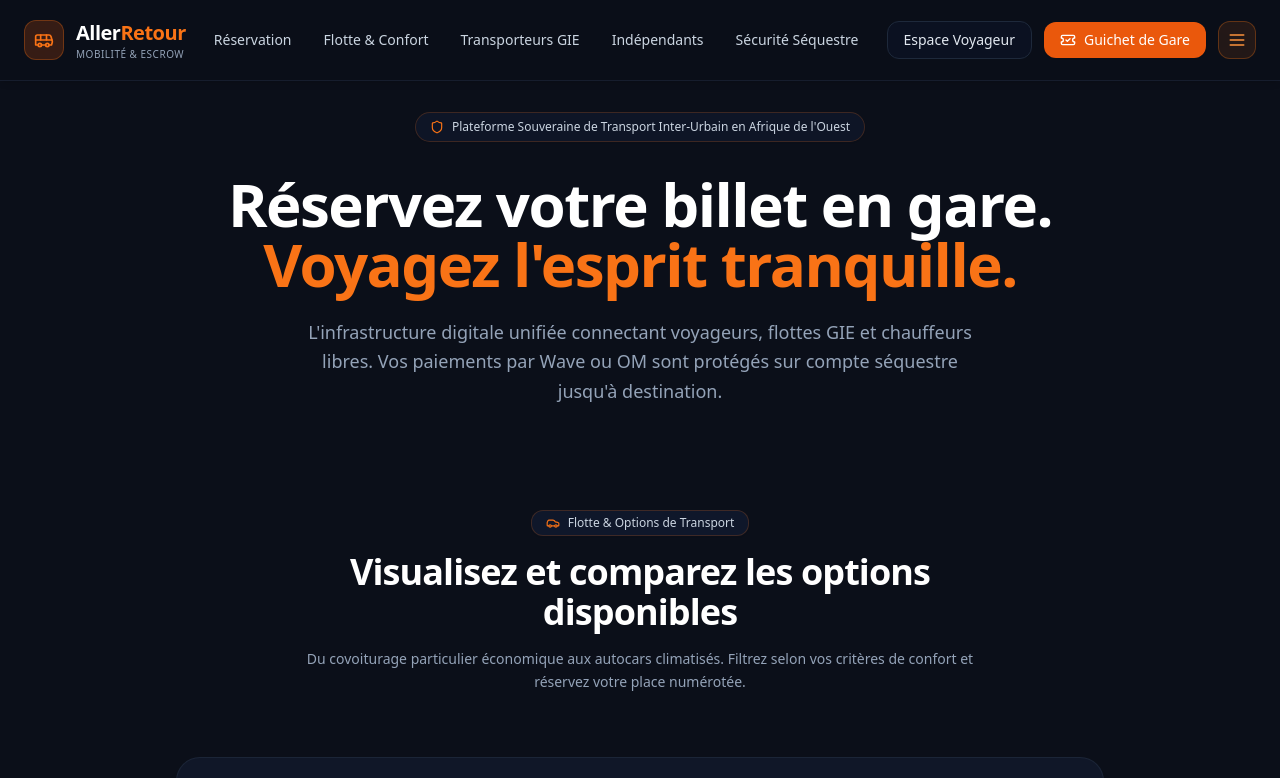
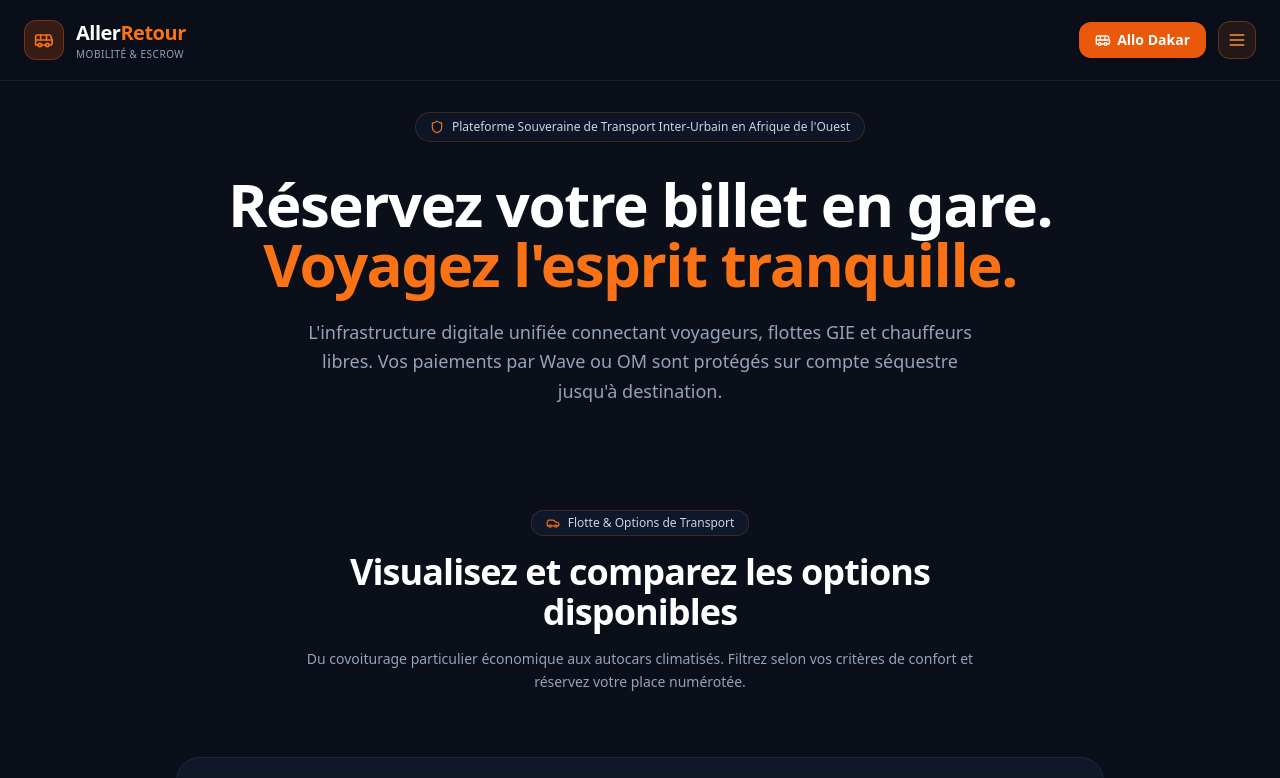
Before and after one commit to migini10/Aller-Retour, a Next.js app in the folder apps/web/: page / in a window 1280 px wide. Shown: the top 778 px of the page. Built offline with nearby package versions, Linux system fonts and the light colour scheme.

Commit message:
feat(home): update topbar to only show Allo Dakar button

```diff
--- a/apps/web/src/app/page.tsx
+++ b/apps/web/src/app/page.tsx
@@ -76,39 +76,14 @@ export default function HomePage() {
             </div>
           </Link>
 
-          {/* Navigation haute épurée */}
-          <nav className="hidden lg:flex items-center space-x-8 text-sm font-medium text-slate-300">
-            <a href="#search" className="hover:text-white transition-colors py-2 flex items-center gap-1.5">
-              <span>Réservation</span>
-            </a>
-            <a href="#showcase" className="hover:text-white transition-colors py-2 flex items-center gap-1.5">
-              <span>Flotte & Confort</span>
-            </a>
-            <a href="#features" className="hover:text-white transition-colors py-2 flex items-center gap-1.5">
-              <span>Transporteurs GIE</span>
-            </a>
-            <a href="#marketplace" className="hover:text-white transition-colors py-2 flex items-center gap-1.5">
-              <span>Indépendants</span>
-            </a>
-            <a href="#escrow" className="hover:text-white transition-colors py-2 flex items-center gap-1.5">
-              <span>Sécurité Séquestre</span>
-            </a>
-          </nav>
-
           <div className="flex items-center space-x-3">
-            <Link
-              href="/dashboard/client"
-              className="hidden sm:inline-flex px-4 py-2 rounded-xl border border-slate-800 hover:border-slate-700 text-sm font-medium text-slate-200 transition-colors bg-slate-900/50 hover:bg-slate-900"
+            <button
+              onClick={() => openBookingWizard('allo-dakar')}
+              className="flex items-center gap-1.5 px-4 py-2 rounded-xl bg-orange-600 hover:bg-orange-500 text-white text-sm font-bold transition-colors shadow-sm"
             >
-              Espace Voyageur
-            </Link>
-            <Link
-              href="/dashboard/dispatcher"
-              className="px-4 py-2 rounded-xl bg-orange-600 hover:bg-orange-500 text-white font-medium text-sm transition-all shadow-sm flex items-center gap-2"
-            >
-              <TicketCheck className="w-4 h-4" />
-              <span>Guichet de Gare</span>
-            </Link>
+              <Bus className="w-4 h-4" />
+              <span>Allo Dakar</span>
+            </button>
 
             {/* Bouton de menu latéral à droite */}
             <button
```
